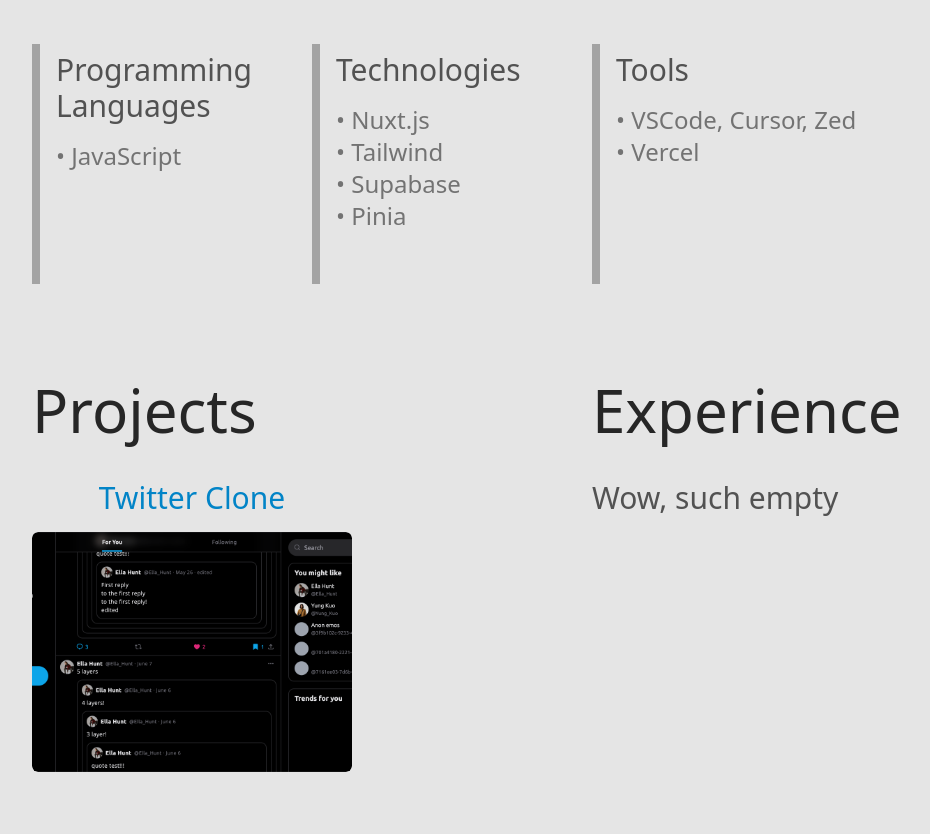
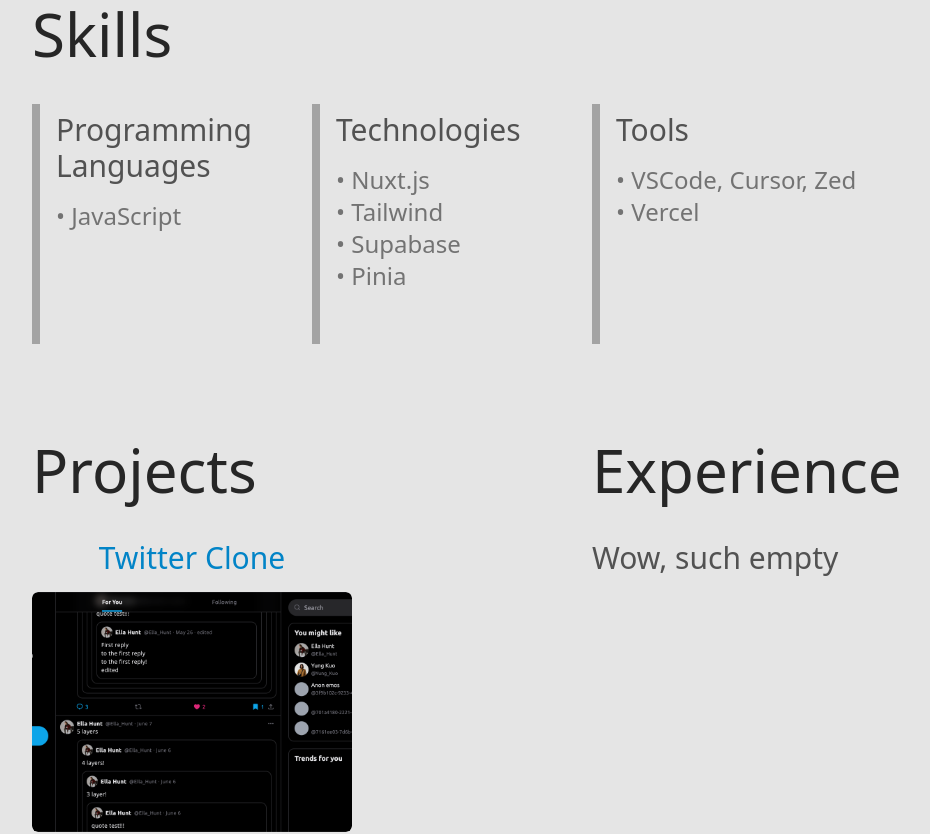
Before and after one commit to Yung-Kuo/my-blog, a Nuxt app: page /resume in a window 1280 px wide. Shown: the part 440-1274 px from the top of the page, without its empty margins (48-978 px from the left). Built offline with nearby package versions, Linux system fonts and the light colour scheme; no server answers.

Commit message:
minor changes

```diff
--- a/components/Layout/Header/index.vue
+++ b/components/Layout/Header/index.vue
@@ -37,7 +37,7 @@
         </NuxtLink>
       </div>
       <!-- for small screen -->
-      <div class="flex h-min w-min px-7 py-5 xl:hidden">
+      <div class="flex h-min w-min px-8 py-6 xl:hidden">
         <!-- blog logo -->
         <NuxtLink to="/">
           <div
--- a/components/UI/Title/Main.vue
+++ b/components/UI/Title/Main.vue
@@ -16,7 +16,7 @@
 </script>
 <template>
   <div
-    class="flex w-max text-4xl text-neutral-800 transition-all dark:text-neutral-300 xl:text-6xl"
+    class="flex w-full text-4xl text-neutral-800 transition-all dark:text-neutral-300 xl:text-6xl"
     :class="{
       'cursor-pointer hover:scale-105 hover:text-neutral-900 active:scale-100 dark:hover:text-neutral-200':
         !props.noHover,
--- a/components/UI/Title/Sub.vue
+++ b/components/UI/Title/Sub.vue
@@ -7,13 +7,15 @@
 });
 </script>
 <template>
-  <h3
-    class="w-max text-2xl text-neutral-600 transition-all dark:text-neutral-400 xl:text-3xl"
+  <div
+    class="w-full break-words text-2xl text-neutral-600 transition-all dark:text-neutral-400 xl:text-3xl"
     :class="{
       'hover:scale-105 hover:text-neutral-700 dark:hover:text-neutral-300':
         !props.noHover,
     }"
   >
-    <slot />
-  </h3>
+    <h3>
+      <slot />
+    </h3>
+  </div>
 </template>
--- a/layouts/home.vue
+++ b/layouts/home.vue
@@ -66,12 +66,10 @@
   if (header.style.height === `${0 * rem}px`) {
     root.classList.add("overflow-y-scroll");
     root.classList.remove("overflow-y-hidden");
-
     html.classList.remove("overflow-hidden");
   } else if (header.style.height === `${36 * rem}px`) {
     root.classList.add("overflow-y-hidden");
     root.classList.remove("overflow-y-scroll");
-
     html.classList.add("overflow-hidden");
   }
 }
--- a/pages/index.vue
+++ b/pages/index.vue
@@ -33,7 +33,7 @@
 <template>
   <div
     id="body"
-    class="flex flex-col items-center gap-36 px-5 pb-40 pt-20 text-2xl text-neutral-500 xl:gap-60 xl:px-20"
+    class="flex flex-col items-center gap-36 px-8 pb-40 pt-20 text-2xl text-neutral-500 xl:gap-60 xl:px-20"
   >
     <!-- Projects -->
     <div class="flex w-full flex-col">
@@ -65,10 +65,10 @@
       <UITitleMain>Gallery</UITitleMain>
       <UITitleSub>Digital & Analog</UITitleSub>
       <div class="mt-12">
-        <ul class="flex flex-wrap gap-4 xl:gap-8">
+        <ul class="flex flex-wrap gap-2 xl:gap-8">
           <li
             v-for="pic in gallery"
-            class="h-32 w-32 overflow-hidden xl:h-64 xl:w-64"
+            class="h-40 w-40 overflow-hidden xl:h-64 xl:w-64"
           >
             <NuxtImg
               :src="pic"
--- a/pages/resume.vue
+++ b/pages/resume.vue
@@ -67,7 +67,7 @@
         </template>
       </UISection>
       <!-- Experience -->
-      <UISection expand class="max-w-screen-md xl:w-1/2 2xl:w-1/3">
+      <UISection expand class="max-w-full xl:w-1/2 2xl:w-1/3">
         <template #title="titleProps">
           <UITitleMain expand :isExpand="titleProps.isExpand"
             >Experience</UITitleMain
```
